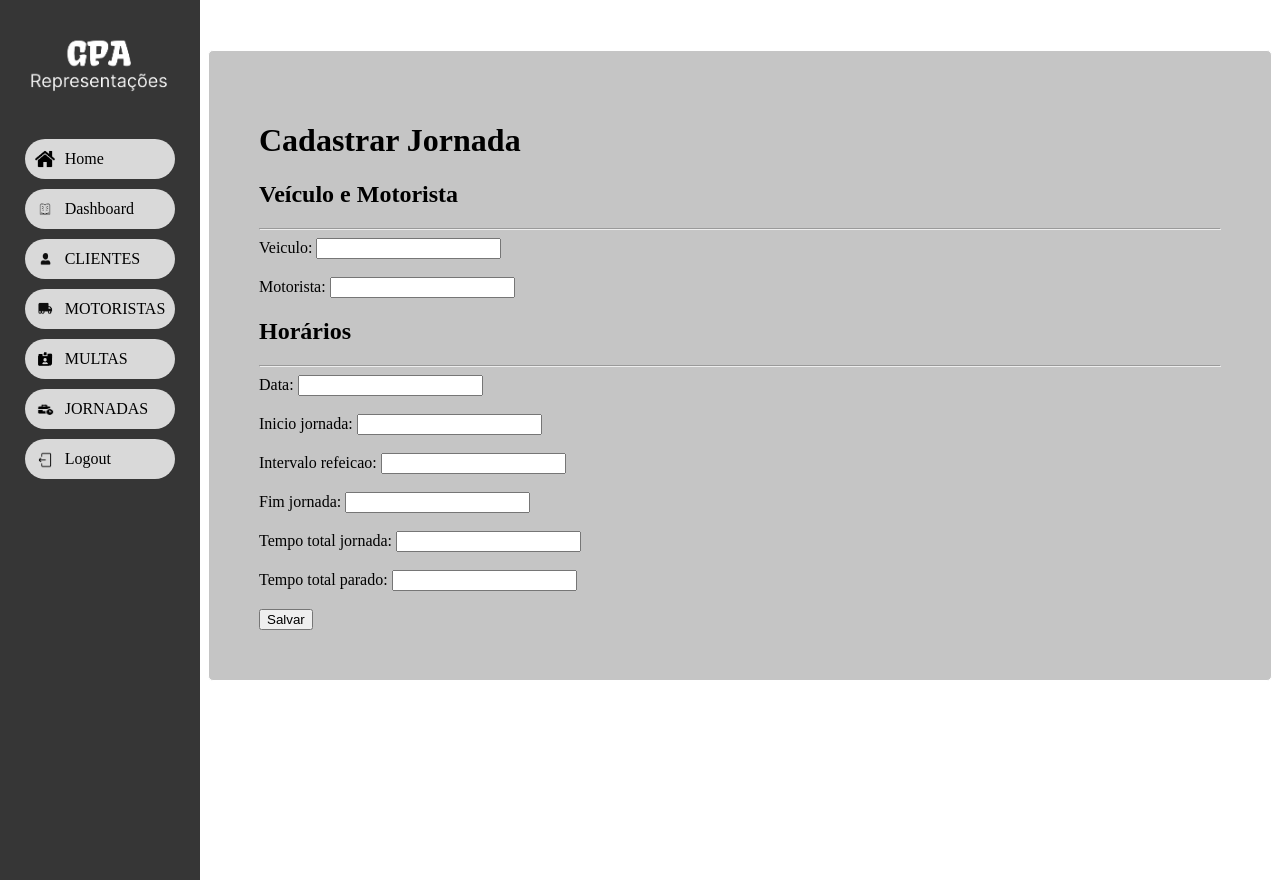
After one commit to k1vz/gpa, a Django app: page /cadastrar-jornada/ in a window 1280 px wide. The commit adds this page. Run offline with Django 5.2, Linux system fonts and the light colour scheme.

Commit message:
3/Todos
só falta o resto

```diff
--- a/frontend/app/forms.py
+++ b/frontend/app/forms.py
@@ -3,16 +3,37 @@ from django import forms
 from .models import Cliente
 from .models import Motorista
 from .models import Multa
+from .models import Jornada
 
-class ClienteForm(forms.ModelForm):
-    class Meta:
-        model = Cliente
-        fields = '__all__'
+class ClienteForm(forms.Form):
+    # Tópico: Informações Gerais
+    tipo_pessoa = forms.CharField(label='Tipo Pessoa', max_length=100)
+    cnpj = forms.CharField(label='CNPJ', max_length=18)
+    razao_social = forms.CharField(label='Razão Social', max_length=255)
+    nome_fantasia = forms.CharField(label='Nome Fantasia', max_length=255)
+    tipo_empresa = forms.CharField(label='Tipo Empresa', max_length=100)
+    quantidade_caminhoes = forms.IntegerField(label='Quantidade Caminhões')
+
+    # Tópico: Contato
+    nome = forms.CharField(label='Nome', max_length=100)
+    cargo = forms.CharField(label='Cargo', max_length=100)
+    email = forms.EmailField(label='Email')
+    telefone_primario = forms.CharField(label='Telefone Primário', max_length=20)
+    telefone_secundario = forms.CharField(label='Telefone Secundário', max_length=20)
+
+    # Tópico: Endereço
+    logradouro = forms.CharField(label='Logradouro', max_length=255)
+    numero = forms.CharField(label='Número', max_length=10)
+    municipio = forms.CharField(label='Município', max_length=100)
+    estado = forms.CharField(label='Estado', max_length=50)
+    bairro = forms.CharField(label='Bairro', max_length=100)
+    complemento = forms.CharField(label='Complemento', max_length=255)
+    ponto_referencia = forms.CharField(label='Ponto de Referência', max_length=255)
 
 class MotoristaForm(forms.ModelForm):
     class Meta:
         model = Motorista
-        fields = ['nome', 'cpf', 'data_nascimento', 'cnh', 'tipo_habilitacao', 'foto_cnh', 'foto_perfil']
+        fields = ['nome', 'cpf', 'data_nascimento', 'cnh', 'tipo_habilitacao', 'foto_cnh']
         widgets = {
             'data_nascimento': forms.DateInput(attrs={'type': 'date'}),
         }
@@ -21,3 +42,8 @@ class MultaForm(forms.ModelForm):
     class Meta:
         model = Multa
         fields = '__all__'
+
+class JornadaForm(forms.ModelForm):
+    class Meta:
+        model = Jornada
+        fields = '__all__'
--- a/frontend/app/static/css/style.css
+++ b/frontend/app/static/css/style.css
@@ -1,12 +1,6 @@
-/* style.css */
-/*-------------------------------------------------------------------------------------*/
 /* Estilos para o menu lateral */
-body {
-    background-color: #172654; /* Azul acinzentado */
-    font-family: "Arial", sans-serif; /* Define uma fonte mais profissional */
-}
 .sidebar {
-    width: 200px;
+    width: 200px; /* Largura padrão da barra lateral */
     height: 100%;
     background-color: #363636;
     position: fixed;
@@ -16,112 +10,93 @@ body {
     display: flex;
     flex-direction: column;
     align-items: center;
+    z-index: 999; /* Ajusta a camada z-index para sobrepor o conteúdo */
+    transition: width 0.3s ease; /* Adiciona uma transição suave na largura */
 }
+
 /* Estilos para o logotipo */
 .logo img {
     width: 150px; /* Ajuste conforme necessário */
 }
+
 /* Estilos para os itens do menu */
 .sidebar ul {
     list-style-type: none;
     padding: 0;
     margin-top: 30px; /* Espaçamento acima dos itens do menu */
 }
+
 .sidebar ul li {
-    padding: 15px;
+    width: 100%; /* Ocupa toda a largura do menu */
 }
+
 .sidebar ul li a {
     color: black; /* Cor do texto */
     text-decoration: none;
     display: flex; /* Faz com que os itens do menu se comportem como flex containers */
     align-items: center; /* Alinha os itens verticalmente */
-    justify-content: center; /* Centraliza o texto horizontalmente */
+    justify-content: flex-start; /* Alinha o texto à esquerda */
     border-radius: 20px; /* Adiciona bordas arredondadas */
     padding: 10px; /* Espaçamento interno */
     background-color: #D9D9D9; /* Cor de fundo do botão */
+    margin-bottom: 10px; /* Espaçamento entre os itens do menu */
+    transition: all 0.3s ease; /* Adiciona uma transição suave */
 }
+
 .sidebar ul li a:hover {
     background-color: #6a6a6a; /* Cor de fundo ao passar o mouse */
     border-color: #555; /* Altera a cor da borda ao passar o mouse */
 }
+
 .sidebar ul li a img {
     width: 20px; /* Largura da imagem reduzida */
     height: 20px; /* Altura da imagem reduzida */
     margin-right: 10px; /* Espaçamento entre a imagem e o texto */
 }
 
-/*-------------------------------------------------------------------------------------*/
-/*Todo o conteudo*/
+/* Botão de toggle para abrir e fechar o menu em dispositivos menores */
+.toggle-menu {
+    display: none; /* Esconde o botão em telas maiores */
+}
+
+/* Todo o conteúdo */
 .content {
-    margin-left: 220px;  /* Ajusta a margem esquerda para deixar espaço para o menu lateral */
+    margin-left: 200px; /* Ajusta a margem esquerda para deixar espaço para o menu lateral */
     margin-top: 50px; /* Adiciona espaço superior para separar o conteúdo do menu */
     padding: 50px;
     border: 1px solid #fff; /* Adiciona uma borda de 1px sólida branca */
     background-color: #C5C5C5; /* Cor de fundo ao passar o mouse */
     border-radius: 5px; /* Adiciona bordas arredondadas */
 }
-.table-container {
-    width: 100%;
-    max-width: 1000px; /* Largura máxima da tabela */
-    overflow: hidden; /* Previne que as bordas arredondadas sejam cortadas */
-    border-radius: 10px; /* Bordas arredondadas para a tabela */
-    box-shadow: 0 4px 8px rgba(0, 0, 0, 0.1); /* Adiciona uma sombra para dar um efeito visual */
-}
-table {
-    width: 100%;
-    border-collapse: separate;
-    border-spacing: 0; /* Remove o espaço entre as células para que o border-radius funcione */
-}
-th, td {
-    padding: 12px; /* Espaçamento dentro das células */
-    border: 1px solid #ddd; /* Bordas das células */
-    text-align: center; /* Alinhamento do texto */
-}
-th {
-    background-color: #f4f4f4; /* Cor de fundo do cabeçalho */
-    font-weight: bold; /* Negrito para o texto do cabeçalho */
-}
-tr:nth-child(even) {
-    background-color: #f9f9f9; /* Cor de fundo alternada para as linhas pares */
-}
-/* Adiciona bordas arredondadas às primeiras e últimas células */
-.table-container table tr:first-child th:first-child {
-    border-top-left-radius: 10px;
+
+@media screen and (max-width: 768px) {
+    .sidebar {
+        width: 60px; /* Reduz a largura do menu para melhorar a responsividade */
+        padding-top: 10px; /* Ajusta o espaçamento superior */
     }
 
-.table-container table tr:first-child th:last-child {
-    border-top-right-radius: 10px;
+    .sidebar ul li a {
+        padding: 8px; /* Reduz o espaçamento interno dos itens do menu */
+        font-size: 12px; /* Reduz o tamanho da fonte */
     }
 
-.table-container table tr:last-child td:first-child {
-    border-bottom-left-radius: 10px;
+    .sidebar ul li a img {
+        width: 16px; /* Reduz a largura da imagem */
+        height: 16px; /* Reduz a altura da imagem */
     }
 
-.table-container table tr:last-child td:last-child {
-    border-bottom-right-radius: 10px;
+    .content {
+        margin-left: 60px; /* Ajusta a margem esquerda para deixar espaço para o menu lateral */
     }
 
-/*-------------------------------------------------------------------------------------*/
-/*Botão de Cadastro*/
-.button {
-    display: inline-block;
-    padding: 10px 20px;
-    background-color: #286ff3;
-    color: white;
+    .toggle-menu {
+        display: block; /* Exibe o botão de toggle */
+        position: fixed;
+        top: 20px;
+        right: 20px;
+        background: none;
         border: none;
-    text-align: center;
-    text-decoration: none;
-    font-size: 16px;
-    margin-right: 20px; /* Espaçamento à direita do título */
-    border-radius: 20px;
         cursor: pointer;
+        z-index: 9999; /* Garante que o botão esteja acima de outros elementos */
     }
-
-.button:hover {
-    background-color: #1056d6;
 }
-
-right {
-    float: right; /* Alinha o botão à direita */
-    margin-right: 20px; /* Espaço entre o botão e o conteúdo */
-}
--- a/frontend/app/templates/base.html
+++ b/frontend/app/templates/base.html
@@ -13,7 +13,12 @@
             <img src="{% static 'imagens/GPA.png' %}" alt="Logo GPA">
         </div>
         <ul>
-            <li><a href="{% url 'base' %}">HOME</a></li>
+            <li><a href="{% url 'base' %}">
+                <img src="{% static 'imagens/ImgHome.png' %}" alt="_Home_">
+                <span>Home</span>
+            <li><a href="{% url 'dashboard' %}">
+                <img src="{% static 'imagens/ImgDash.png' %}" alt="_Dashboard_">
+                <span>Dashboard</span>
             <li><a href="{% url 'clientes' %}">
                 <img src="{% static 'imagens/ImgCliente.png' %}" alt="_Clientes_">
                 <span>CLIENTES</span>
@@ -30,13 +35,15 @@
                 <img src="{% static 'imagens/ImgJornada.png' %}" alt="_Moto_">
                 <span>JORNADAS</span>
             </a></li>
+            <li><a href="{% url 'login' %}">
+                <img src="{% static 'imagens/imfOff.png' %}" alt="_Off_">
+                <span>Logout</span>
+            </a></li>
         </ul>
     </div>
-
 <div class="content">
     {% block content %}
     {% endblock %}
 </div>
-
 </body>
 </html>
--- /dev/null
+++ b/frontend/app/templates/cadastrar_jornada.html
@@ -0,0 +1,48 @@
+<!-- cadastrar_jornada.html -->
+{% extends 'base.html' %}
+
+{% block content %}
+<h1>Cadastrar Jornada</h1>
+
+<form method="post">
+    {% csrf_token %}
+
+     <!-- Seção: Veículo e Motorista -->
+     <div class="form-section">
+        <h2>Veículo e Motorista</h2>
+        <hr>
+        {{ form.veiculo.label_tag }}
+        {{ form.veiculo }}
+        <br><br>
+        {{ form.motorista.label_tag }}
+        {{ form.motorista }}
+    </div>
+
+    <!-- Seção: Horários -->
+    <div class="form-section">
+        <h2>Horários</h2>
+        <hr>
+        {{ form.data.label_tag }}
+        {{ form.data }}
+        <br><br>
+        {{ form.inicio_jornada.label_tag }}
+        {{ form.inicio_jornada }}
+        <br><br>
+        {{ form.intervalo_refeicao.label_tag }}
+        {{ form.intervalo_refeicao }}
+        <br><br>
+        {{ form.fim_jornada.label_tag }}
+        {{ form.fim_jornada }}
+        <br><br>
+        {{ form.tempo_total_jornada.label_tag }}
+        {{ form.tempo_total_jornada }}
+        <br><br>
+        {{ form.tempo_total_parado.label_tag }}
+        {{ form.tempo_total_parado }}
+        <br><br>
+    </div>
+
+    <button type="submit">Salvar</button>
+</form>
+
+{% endblock %}
--- a/frontend/app/templates/multas.html
+++ b/frontend/app/templates/multas.html
@@ -16,7 +16,7 @@
                 <th>Nome</th>
                 <th>CPF</th>
                 <th>CNH</th>
-                <th>Judicial</th>
+                <th>Estatus Judicial</th>
             </tr>
         </thead>
         <tbody>
--- a/frontend/app/urls.py
+++ b/frontend/app/urls.py
@@ -18,7 +18,9 @@ from django.urls import path
 from . import views
 
 urlpatterns = [
-    path('', views.base, name='base'),
+    path('', views.login_view, name='login'),
+    path('base/', views.base_view, name='base'),
+    path('dashboard/', views.dashboard, name='dashboard'),
     path('clientes/', views.clientes, name='clientes'),
     path('clientes/', views.lista_clientes, name='lista_clientes'),
     path('cadastrar-cliente/', views.cadastrar_cliente, name='cadastrar_cliente'),
@@ -27,5 +29,6 @@ urlpatterns = [
     path('multas/', views.multas, name='multas'),
     path('cadastrar-multa/', views.cadastrar_multa, name='cadastrar_multa'),
     path('jornadas/', views.jornadas, name='jornadas'),
+    path('cadastrar-jornada/', views.cadastrar_jornada, name='cadastrar_jornada'),
 
 ]
--- a/frontend/app/views.py
+++ b/frontend/app/views.py
@@ -5,9 +5,31 @@ from django.shortcuts import render, redirect
 from .forms import ClienteForm
 from .forms import MotoristaForm
 from .forms import MultaForm
+from .forms import JornadaForm
+from datetime import datetime, timedelta
+#--Login--
+def login_view(request):
+    # Lógica de autenticação
+    if request.method == 'POST':
+        # Aqui você pode verificar os dados de login, por exemplo:
+        email = request.POST.get('email')
+        senha = request.POST.get('senha')
+
+        # Lógica de autenticação (geralmente você fará isso com o Django Auth)
+        # Por exemplo:
+        if email == 'usuario' and senha == 'senha':
+            # Autenticação bem-sucedida, redirecionar para a página 'base'
+            return redirect('base')
+        else:
+            # Se a autenticação falhar, pode adicionar uma mensagem de erro
+            # Ou qualquer outra lógica que desejar
+            return render(request, 'login.html', {'erro': True})
+
+    # Se não for um POST, renderiza o formulário de login
+    return render(request, 'login.html')
 
 # --Base--
-def base(request):
+def base_view(request):
     return render(request, 'base.html')
 
 # --Clientes--
@@ -44,7 +66,7 @@ def cadastrar_motorista(request):
         form = MotoristaForm(request.POST, request.FILES)
         if form.is_valid():
             form.save()
-            return redirect('motoristas')  # Redireciona para a lista de motoristas após o cadastro
+            return redirect('motoristas')
     else:
         form = MotoristaForm()
     return render(request, 'cadastrar_motorista.html', {'form': form})
@@ -59,11 +81,88 @@ def cadastrar_multa(request):
         form = MultaForm(request.POST)
         if form.is_valid():
             form.save()
-            return redirect('lista_multas')  # Redireciona para a página de lista de multas após o cadastro
+            return redirect('base')  # Redireciona para a página base após o cadastro
     else:
         form = MultaForm()
 
     return render(request, 'cadastrar_multa.html', {'form': form})
+
 # --Jornadas--
 def jornadas(request):
     return render(request, 'jornadas.html')
+
+def cadastrar_jornada(request):
+    if request.method == 'POST':
+        form = JornadaForm(request.POST)
+        if form.is_valid():
+            form.save()
+            return redirect('lista_jornadas')
+    else:
+        form = JornadaForm()
+    return render(request, 'cadastrar_jornada.html', {'form': form})
+
+# "We have a dashboard at home", dashboard at home
+def dashboard(request):
+    # Lógica para recuperar as informações do dashboard aqui
+    # Exemplo de informações fictícias:
+    num_motoristas = 50
+    num_motoristas_ativos = 40
+    frota_total = 100
+    frota_ativa = 80
+    frota_manutencao = 20
+    num_diarios_cadastrados = 200
+    num_diarios_assinados_mes = 150
+    num_multas_total = 500
+    num_multas_ultimo_mes = 50
+    num_multas_ativas = 30
+    num_motoristas_desativados = 10
+    num_multas_terminadas = 200
+    context = {
+        'num_motoristas': num_motoristas,
+        'num_motoristas_ativos': num_motoristas_ativos,
+        'frota_total': frota_total,
+        'frota_ativa': frota_ativa,
+        'frota_manutencao': frota_manutencao,
+        'num_diarios_cadastrados': num_diarios_cadastrados,
+        'num_diarios_assinados_mes': num_diarios_assinados_mes,
+        'num_multas_total': num_multas_total,
+        'num_multas_ultimo_mes': num_multas_ultimo_mes,
+        'num_multas_ativas': num_multas_ativas,
+        'num_motoristas_desativados': num_motoristas_desativados,
+        'num_multas_terminadas': num_multas_terminadas,
+    }
+    return render(request, 'dashboard.html', context)
+
+#Dashboard só que funcional, só tem q fazer o bagulho do tempo funcionar: o 'num_multas_ultimo_mes'
+'''def dashboard(request):
+    # Consulta para obter as informações necessárias
+    num_motoristas = Motorista.objects.count()
+    num_motoristas_ativos = Motorista.objects.filter(ativo=True).count()
+    frota_total = Frota.objects.count()
+    frota_ativa = Frota.objects.filter(ativa=True).count()
+    frota_manutencao = Frota.objects.filter(em_manutencao=True).count()
+    num_diarios_cadastrados = DiarioBordo.objects.count()
+    num_diarios_assinados_mes = DiarioBordo.objects.filter(data_assinatura__month=now.month).count()
+    num_multas_total = Multa.objects.count()
+    num_multas_mes = Multa.objects.filter(data_infracao__month=now.month).count()
+    num_multas_ultimo_mes = Multa.objects.filter(data_infracao__month=last_month.month).count()
+    num_multas_ativas = Multa.objects.filter(ativa=True).count()
+    # Exemplo de cálculo para os demais números
+    num_motoristas_desativados = num_motoristas - num_motoristas_ativos
+    num_multas_terminadas = num_multas_total - num_multas_ativas
+    context = {
+        'num_motoristas': num_motoristas,
+        'num_motoristas_ativos': num_motoristas_ativos,
+        'frota_total': frota_total,
+        'frota_ativa': frota_ativa,
+        'frota_manutencao': frota_manutencao,
+        'num_diarios_cadastrados': num_diarios_cadastrados,
+        'num_diarios_assinados_mes': num_diarios_assinados_mes,
+        'num_multas_total': num_multas_total,
+        'num_multas_mes': num_multas_mes,
+        'num_multas_ultimo_mes': num_multas_ultimo_mes,
+        'num_multas_ativas': num_multas_ativas,
+        'num_motoristas_desativados': num_motoristas_desativados,
+        'num_multas_terminadas': num_multas_terminadas,
+    }
+    return render(request, 'dashboard.html', context)'''
--- a/frontend/frontend/settings.py
+++ b/frontend/frontend/settings.py
@@ -28,6 +28,7 @@ DEBUG = True
 
 ALLOWED_HOSTS = []
 
+LOGIN_URL = '/'
 
 # Application definition
 
```
Also changed, not shown: frontend/app/models.py (+18 -5 lines), frontend/app/static/css/login.css (added, +65 -0 lines), frontend/app/templates/cadastrar_cliente.html (+74 -3 lines), frontend/app/templates/cadastrar_multa.html (+64 -1 lines), frontend/app/templates/dashboard.html (added, +29 -0 lines), frontend/app/templates/jornadas.html (+9 -2 lines), frontend/app/templates/login.html (added, +29 -0 lines), frontend/app/static/imagens/ImgDash.png (added), frontend/app/static/imagens/ImgHome.png (added), frontend/app/static/imagens/imfOff.png (added). Lines whose indentation alone changed are shown as unchanged.
